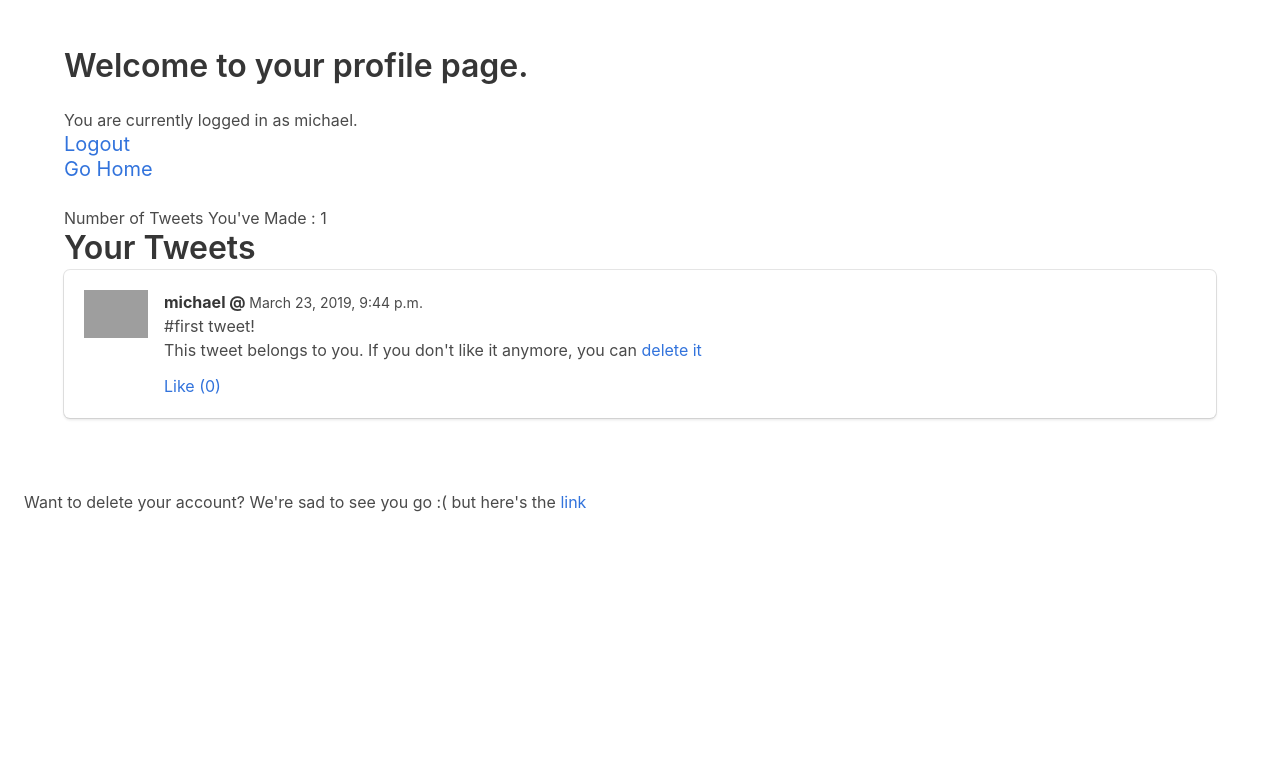
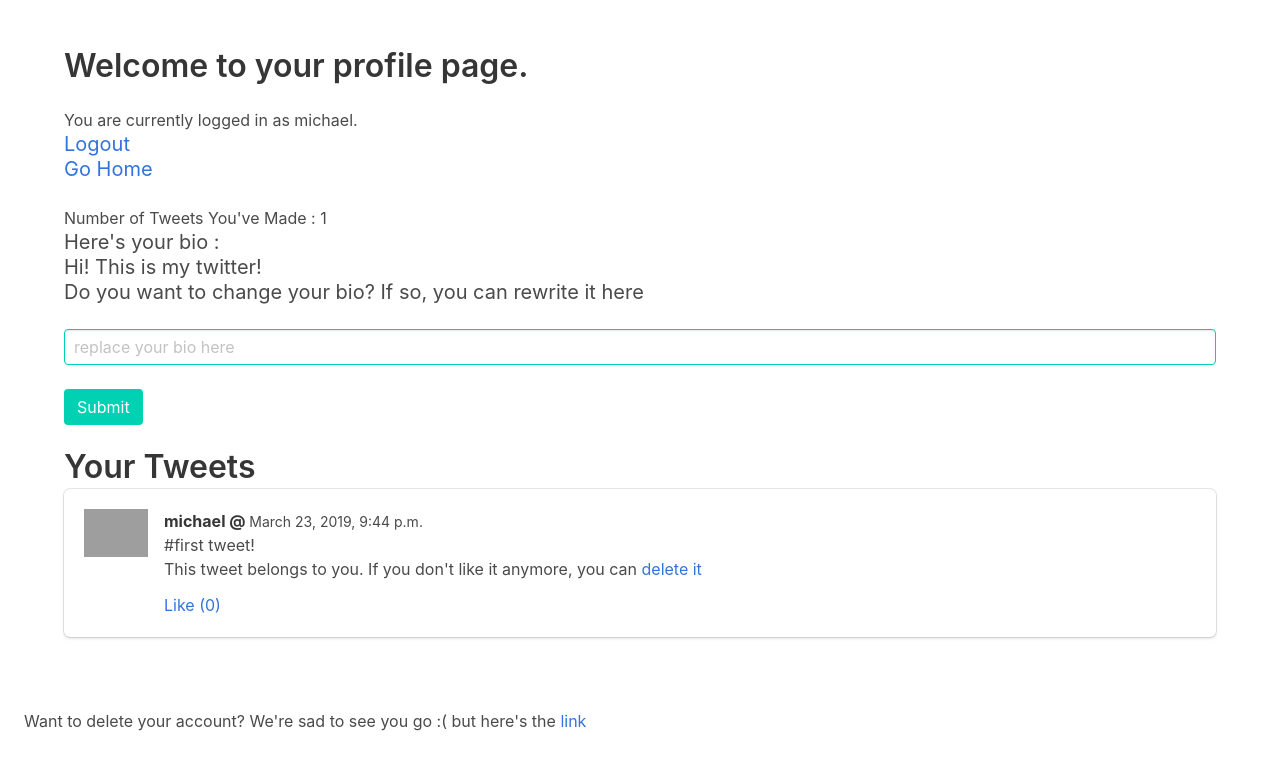
Before and after one commit to hackett123/twitter, a Django app: page /profile in a window 1280 px wide. Shown: the top 770 px of the page. Run offline with Django 3.2, Linux system fonts and the light colour scheme; a user stored in the database is signed in; data comes from the database, SQL or seed files in the repository; both versions use the stored data as it was after the commit; some libraries are stand-ins or nearby versions; grey boxes are pictures that could not be loaded.

Commit message:
not sure what's happening, pushing

```diff
--- a/twitter/core/templates/profile.html
+++ b/twitter/core/templates/profile.html
@@ -21,6 +21,26 @@
       </br>
         <a href="/home"> Go Home</a>
         <p> Number of Tweets You've Made : {{user.num_tweets}}</p>
+      </p>
+      <p class = "subtitle">
+          Here's your bio :
+      </br>
+        {{user.bio}}
+    </br>
+        Do you want to change your bio? If so, you can rewrite it here
+    </br>
+    <form method="POST" action="/profile">
+        {% csrf_token %}
+        <div>
+            <input name="bio" class="input is-primary" type="text" placeholder="replace your bio here">
+        </div>
+        </br>
+        <div>
+            <input type="submit" class="button is-primary"/>
+        </div>
+    </br>
+    </form>
+
       </p>
       <h1 class="title">
           Your Tweets
--- a/twitter/core/views.py
+++ b/twitter/core/views.py
@@ -87,6 +87,10 @@ def delete_account(request):
     return redirect("/")
 
 def profile(request):
+    if request.method == "POST":
+        user = request.user
+        user.bio = request.POST["bio"]
+        user.save()
     if request.user.is_authenticated:
         tweets = Tweet.objects.all()
         return render(request, 'profile.html', {"tweets":tweets})
--- a/twitter/twitter/urls.py
+++ b/twitter/twitter/urls.py
@@ -28,6 +28,6 @@ urlpatterns = [
     path("delete_account", delete_account, name="delete_account"),
     path("home", home, name="home"),
     path("profile", profile, name="profile"),
-    path("hashtag", hashtag, name="hashtag")
+    path("hashtag", hashtag, name="hashtag"),
 
 ]
```
Also changed, not shown: twitter/core/migrations/0009_user_bio.py (added), twitter/db.sqlite3.
